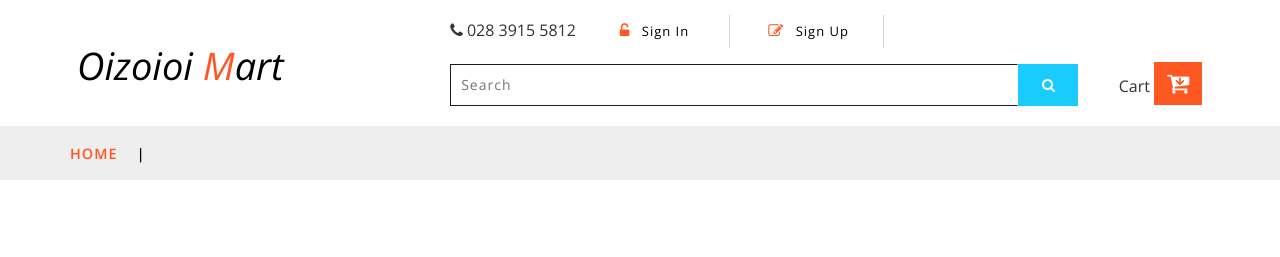
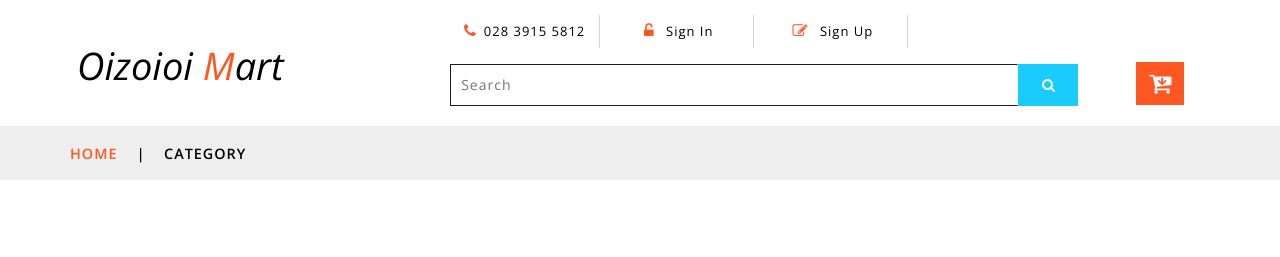
Before and after one commit to TriNguyen24102000/WP_FinalProject, a PHP site: page /ProductDetail.php?id=1 in a window 1280 px wide. Shown: the top 257 px of the page. Run offline with PHP 8.4, Linux system fonts and the light colour scheme; data that the repository does not hold is empty.

Commit message:
add header for product, product detail

```diff
--- /dev/null
+++ b/Header/Header.php
@@ -0,0 +1,96 @@
+<?php
+function loadHeader($title)
+{
+  echo '
+    <!DOCTYPE html>
+    <html lang="zxx">
+
+    <head>
+      <title>' . $title . '</title>
+      <!--/tags -->
+      <meta name="viewport" content="width=device-width, initial-scale=1" />
+      <meta http-equiv="Content-Type" content="text/html; charset=utf-8" />
+      <script>
+        addEventListener(
+          "load",
+          function() {
+            setTimeout(hideURLbar, 0)
+          },
+          false
+        )
+
+        function hideURLbar() {
+          window.scrollTo(0, 1)
+        }
+      </script>
+      <!--//tags -->
+      <link href="../css/bootstrap.css" rel="stylesheet" type="text/css" media="all" />
+      <link href="../css/style.css" rel="stylesheet" type="text/css" media="all" />
+      <link href="../css/font-awesome.css" rel="stylesheet" />
+      <!--pop-up-box-->
+      <link href="../css/popuo-box.css" rel="stylesheet" type="text/css" media="all" />
+      <!--//pop-up-box-->
+      <!-- price range -->
+      <link rel="stylesheet" type="text/css" href="../css/jquery-ui1.css" />
+      <!-- fonts -->
+      <link href="//fonts.googleapis.com/css?family=Open+Sans:300,300i,400,400i,600,600i,700,700i,800" rel="stylesheet" />
+    </head>
+
+    <body>
+      <!-- header-bot-->
+      <div class="header-bot">
+        <div class="header-bot_inner_wthreeinfo_header_mid">
+          <!-- header-bot-->
+          <div class="col-md-4 logo_agile">
+            <h1 style="margin-top: 30px; margin-left: -100px;">
+              <a href="index.html" <span>O</span>izoioi <span>M</span>art
+              </a>
+            </h1>
+          </div>
+          <!-- header-bot -->
+          <div class=" col-md-8 header">
+            <!-- header lists -->
+            <ul>
+              <li><span class="fa fa-phone" aria-hidden="true"></span>028 3915 5812</li>
+              <li>
+                <a href="#" data-toggle="modal" data-target="#myModal1">
+                  <span class="fa fa-unlock-alt" aria-hidden="true"></span> Sign In
+                </a>
+              </li>
+              <li>
+                <a href="#" data-toggle="modal" data-target="#myModal2">
+                  <span class="fa fa-pencil-square-o" aria-hidden="true"></span> Sign Up
+                </a>
+              </li>
+            </ul>
+            <!-- //header lists -->
+            <!-- search -->
+            <div class="agileits_search">
+              <form action="#" method="post">
+                <input name="Search" type="search" placeholder="Search" required="" />
+                <button type="submit" class="btn btn-default" aria-label="Left Align">
+                  <span class="fa fa-search" aria-hidden="true"> </span>
+                </button>
+              </form>
+            </div>
+            <!-- //search -->
+            <!-- cart details -->
+            <div class="top_nav_right">
+              <div class="wthreecartaits wthreecartaits2 cart cart box_1">
+                <form action="#" method="post" class="last">
+                  <input type="hidden" name="cmd" value="_cart" />
+                  <input type="hidden" name="display" value="1" />
+                  <button class="w3view-cart" type="submit" name="submit" value="">
+                    <i class="fa fa-cart-arrow-down" aria-hidden="true"></i>
+                  </button>
+                </form>
+              </div>
+            </div>
+            <!-- //cart details -->
+            <div class="clearfix"></div>
+          </div>
+          <div class="clearfix"></div>
+        </div>
+      </div>
+    ';
+}
--- a/Product/ProductDetail.php
+++ b/Product/ProductDetail.php
@@ -2,6 +2,7 @@
 include_once('Service/ProductService.php');
 include('Helper/Helper.php');
 include('../Category/Service/CategoryService.php');
+include('../Header/Header.php');
 
 $db = Connect();
 
@@ -18,6 +19,7 @@
 // categories
 $categoryService = new CategoryService(new CategoryRepository($db));
 $categories = $categoryService->getAllCategories();
+loadHeader($product['name']);
 ?>
 
 <!DOCTYPE html>
@@ -26,7 +28,6 @@
 </html>
 
 <head>
-  <title><?php echo $product['name'] ?></title>
   <!--/tags -->
   <meta name="viewport" content="width=device-width, initial-scale=1">
   <meta http-equiv="Content-Type" content="text/html; charset=utf-8" />
@@ -43,61 +44,6 @@
 <body>
 
   <body data-new-gr-c-s-check-loaded="14.990.0" data-gr-ext-installed="">
-    <!-- header-bot-->
-    <div class="header-bot">
-      <div class="header-bot_inner_wthreeinfo_header_mid">
-        <!-- header-bot-->
-        <div class="col-md-4 logo_agile">
-          <h1 style="margin-top: 30px; margin-left: -100px;">
-            <a href="#" <span>O</span>izoioi <span>M</span>art
-            </a>
-          </h1>
-        </div>
-        <!-- header-bot -->
-        <div class="col-md-8 header">
-          <!-- header lists -->
-          <ul>
-            <span class="fa fa-phone" aria-hidden="true"></span> 028 3915 5812
-            <li>
-              <a href="#" data-toggle="modal" data-target="#myModal1">
-                <span class="fa fa-unlock-alt" aria-hidden="true"></span> Sign In </a>
-            </li>
-            <li>
-              <a href="#" data-toggle="modal" data-target="#myModal2">
-                <span class="fa fa-pencil-square-o" aria-hidden="true"></span> Sign Up </a>
-            </li>
-          </ul>
-          <!-- //header lists -->
-          <!-- search -->
-          <div class="agileits_search">
-            <form action="#" method="post">
-              <input name="Search" type="search" placeholder="Search" required="">
-              <button type="submit" class="btn btn-default" aria-label="Left Align">
-                <span class="fa fa-search" aria-hidden="true"> </span>
-              </button>
-            </form>
-          </div>
-          <!-- //search -->
-          <!-- cart details -->
-          <div class="top_nav_right">
-            <div class="wthreecartaits wthreecartaits2 cart cart box_1">
-              <form action="#" method="post" class="last">
-                <input type="hidden" name="cmd" value="_cart">
-                <input type="hidden" name="display" value="1">
-                Cart
-                <button class="w3view-cart" type="submit" name="submit" value="">
-                  <i class="fa fa-cart-arrow-down" aria-hidden="true"></i>
-                </button>
-              </form>
-            </div>
-          </div>
-          <!-- //cart details -->
-          <div class="clearfix"></div>
-        </div>
-        <div class="clearfix"></div>
-      </div>
-    </div>
-
     <!-- page -->
     <div class="services-breadcrumb">
       <div class="agile_inner_breadcrumb">
@@ -108,7 +54,7 @@
               <i>|</i>
             </li>
             <li>
-              <?php echo $productService->getCateNameByProductId($id)?>
+              <?php echo 'Category ' . $productService->getCateNameByProductId($id) ?>
             </li>
           </ul>
         </div>
@@ -326,9 +272,9 @@
               <h3>Categories</h3>
               <ul>
                 <?php
-                foreach($categories as $category) {
+                foreach ($categories as $category) {
                   echo '<li>
-                            <a href="Product.php?page=1&cateID='.$category['cateID'].'">'.$category['name'].'</a>
+                            <a href="Product.php?page=1&cateID=' . $category['cateID'] . '">' . $category['name'] . '</a>
                         </li>';
                 }
                 ?>
```
Also changed, not shown: Category/Repository/CategoryRepository.php (+21 -18 lines), Category/Service/CategoryService.php (+17 -9 lines), Product/Product.php (+9 -62 lines), Product/Repository/ProductRepository.php (+73 -31 lines), Product/Service/ProductService.php (+30 -16 lines).
